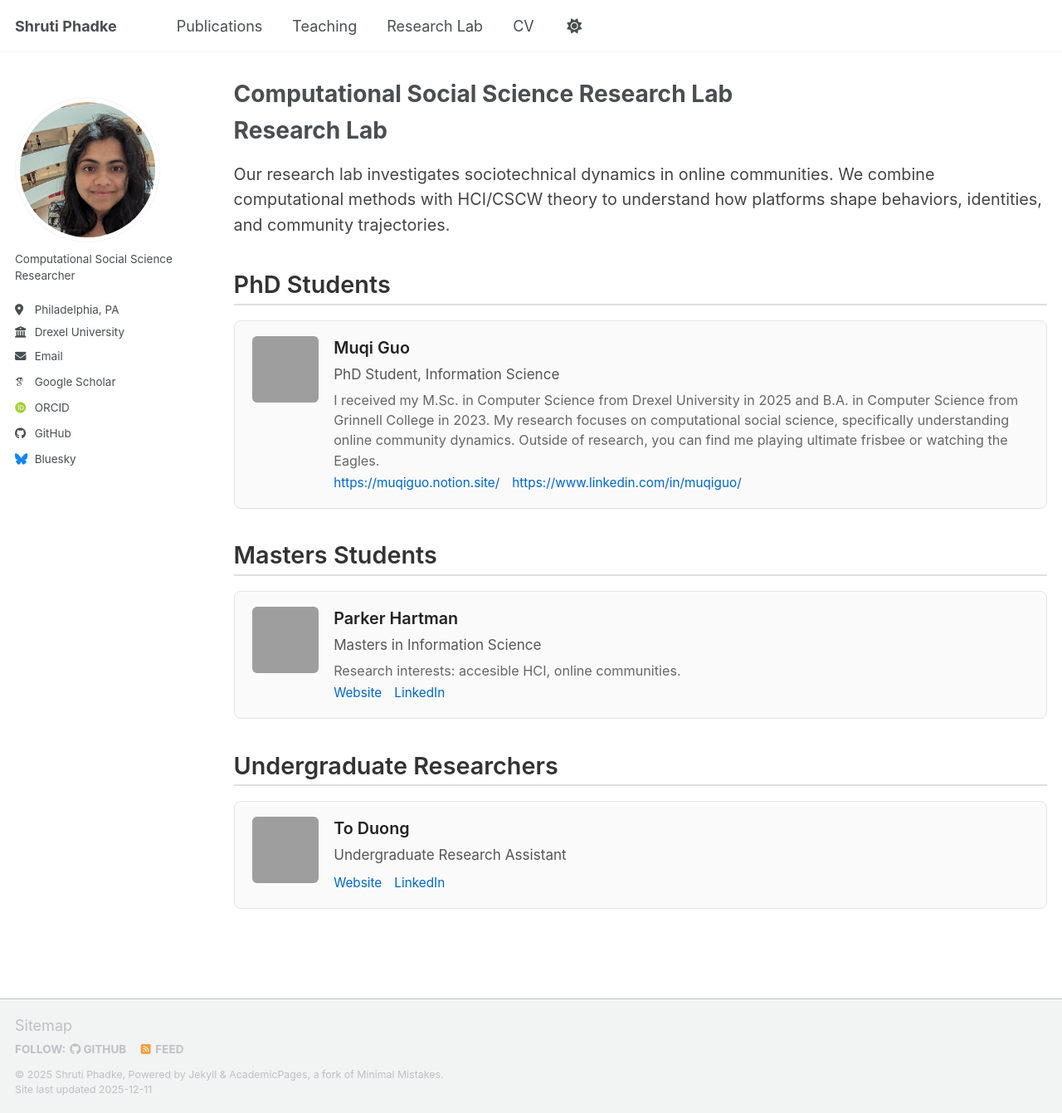
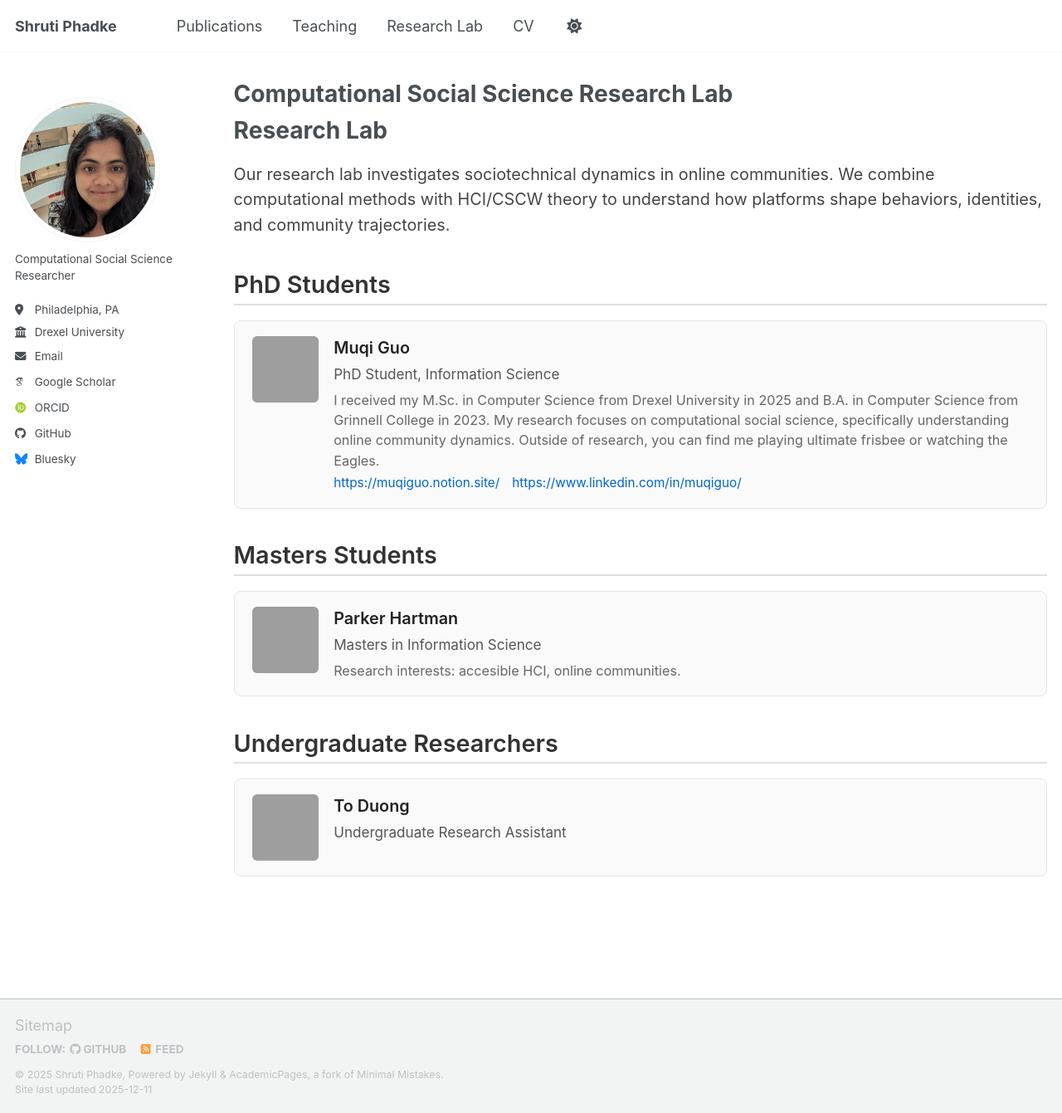
Before and after one commit to shrutiphadke/shrutiphadke.github.io, a Jekyll site: the page built from _pages/portfolio.html, in a window 1280 px wide and 1341 px high, cut to the strip 0-1341 px from the top of the window. Shown: the whole strip at 83% size. Built offline with Jekyll 4.4.1, drawn with Linux system fonts in a browser that asks for light colours; some web fonts are replaced; a script bundle is joined from its source files by our own code; library files that are not in the unit come from our copies; grey boxes are pictures that could not be loaded.

Commit message:
Remove student links from portfolio
Removed student links section for Parker Hartman and To Duong.

```diff
--- a/_pages/portfolio.html
+++ b/_pages/portfolio.html
@@ -127,10 +127,7 @@ platforms shape behaviors, identities, and community trajectories.
     <div class="student-name">Parker Hartman</div>
     <div class="student-role">Masters in Information Science</div>
     <div class="student-interests">Research interests: accesible HCI, online communities.</div>
-    <div class="student-links">
-      <a href="#">Website</a>
-      <a href="#">LinkedIn</a>
-    </div>
+
   </div>
 </div>
 
@@ -146,10 +143,7 @@ platforms shape behaviors, identities, and community trajectories.
     <div class="student-name">To Duong</div>
     <div class="student-role">Undergraduate Research Assistant</div>
     <div class="student-interests"></div>
-    <div class="student-links">
-      <a href="#">Website</a>
-      <a href="#">LinkedIn</a>
-    </div>
+
   </div>
 </div>
 
```
